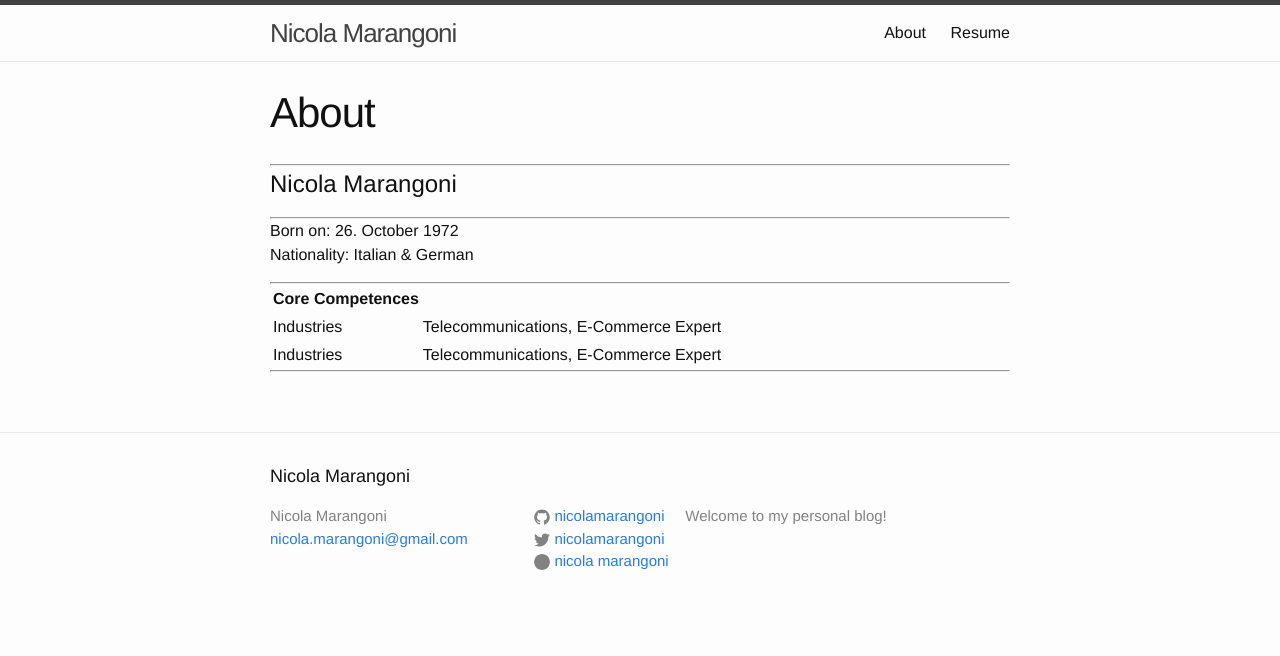
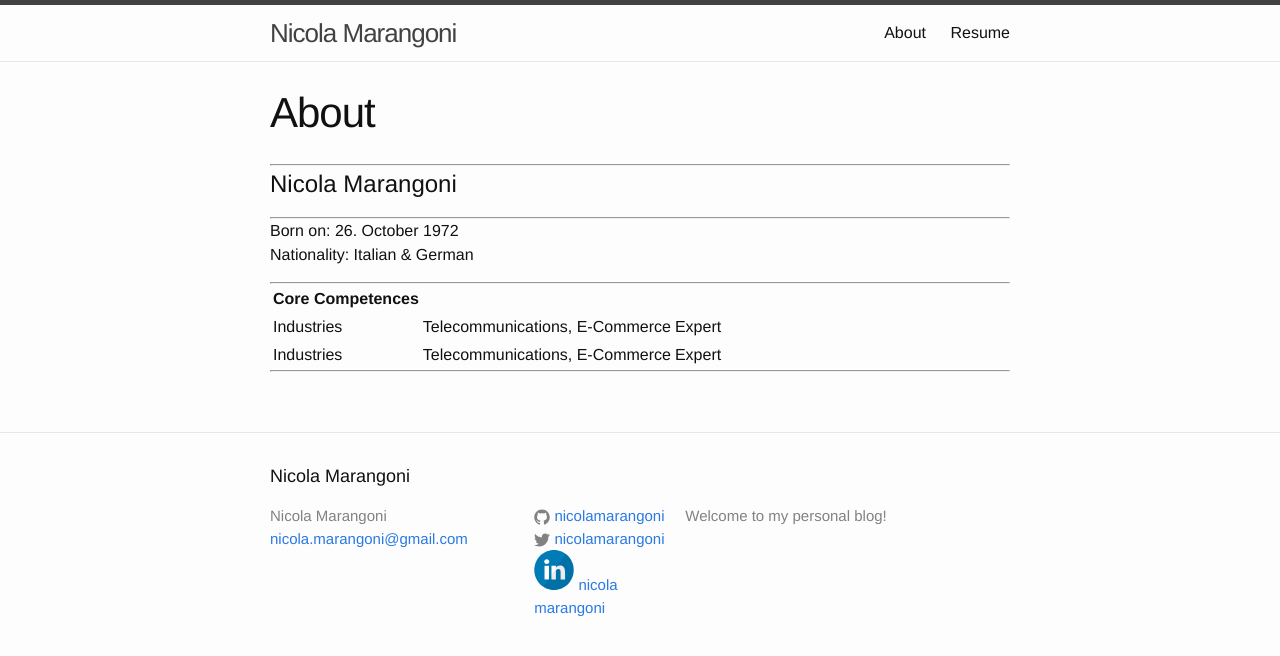
Before and after one commit to nicolamarangoni/nicolamarangoni.github.io, a Jekyll site: the page built from about.md, in a window 1280 px wide. Shown: the top 656 px of the page. Built offline with Jekyll 4.4.1, drawn with Linux system fonts in a browser that asks for light colours.

Commit message:
linkedin icon

```diff
--- a/_includes/footer.html
+++ b/_includes/footer.html
@@ -46,7 +46,7 @@
           {% if site.linkedin_profile %}
           <li>
             <a href="https://www.linkedin.com/pub/{{ site.linkedin_profile }}">
-              <span class="icon  icon--twitter">
+              <span>
                 <svg width="40px" height="40px" viewBox="0 0 60 60" version="1.1" xmlns="http://www.w3.org/2000/svg" xmlns:xlink="http://www.w3.org/1999/xlink" xmlns:sketch="http://www.bohemiancoding.com/sketch/ns">
     <path d="M0.449161376,30 C0.449161376,13.4314567 13.6795217,0 30,0 C46.3204783,0 59.5508386,13.4314567 59.5508386,30 C59.5508386,46.5685433 46.3204783,60 30,60 C13.6795217,60 0.449161376,46.5685433 0.449161376,30 Z M0.449161376,30" fill="#007BB6" sketch:type="MSShapeGroup"></path>
     <path d="M22.4680392,23.7098144 L15.7808366,23.7098144 L15.7808366,44.1369537 L22.4680392,44.1369537 L22.4680392,23.7098144 Z M22.4680392,23.7098144" id="Path" fill="#FFFFFF" sketch:type="MSShapeGroup"></path>
```
